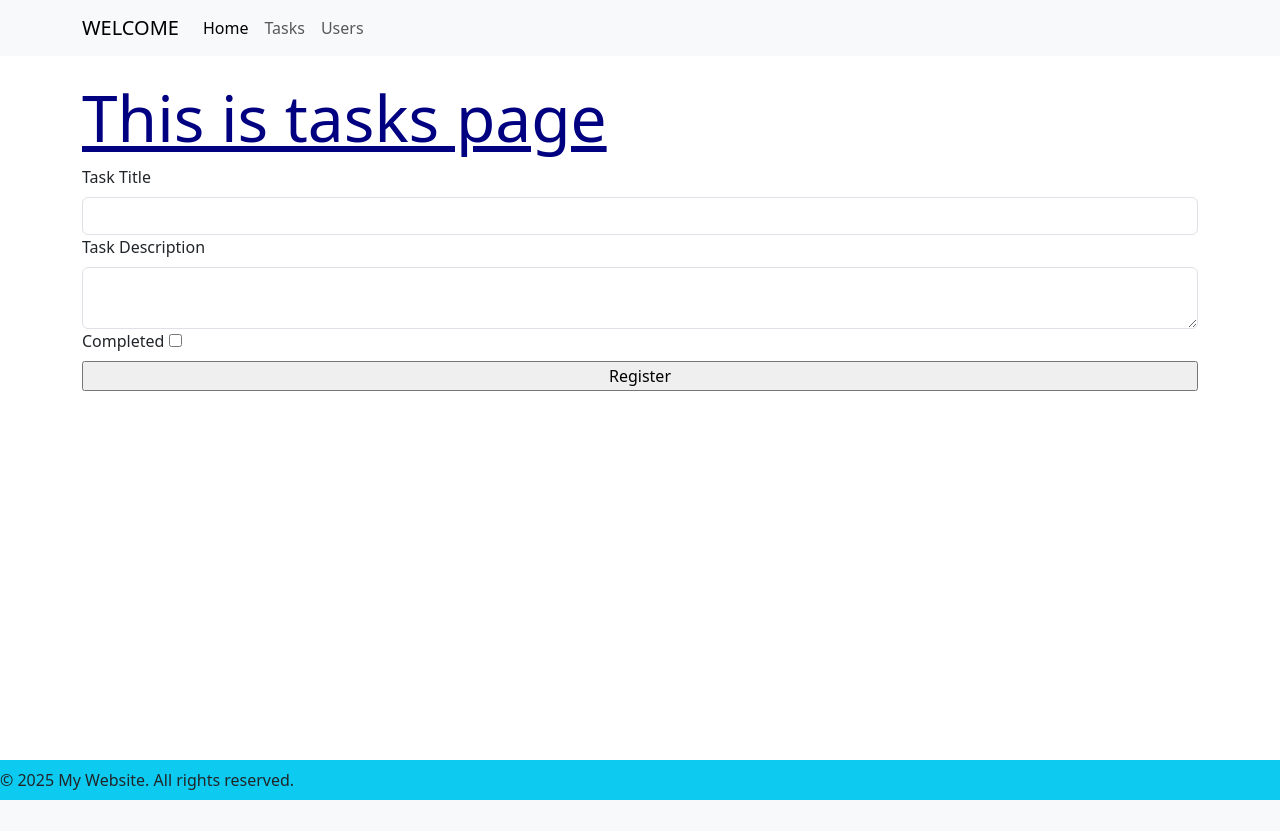
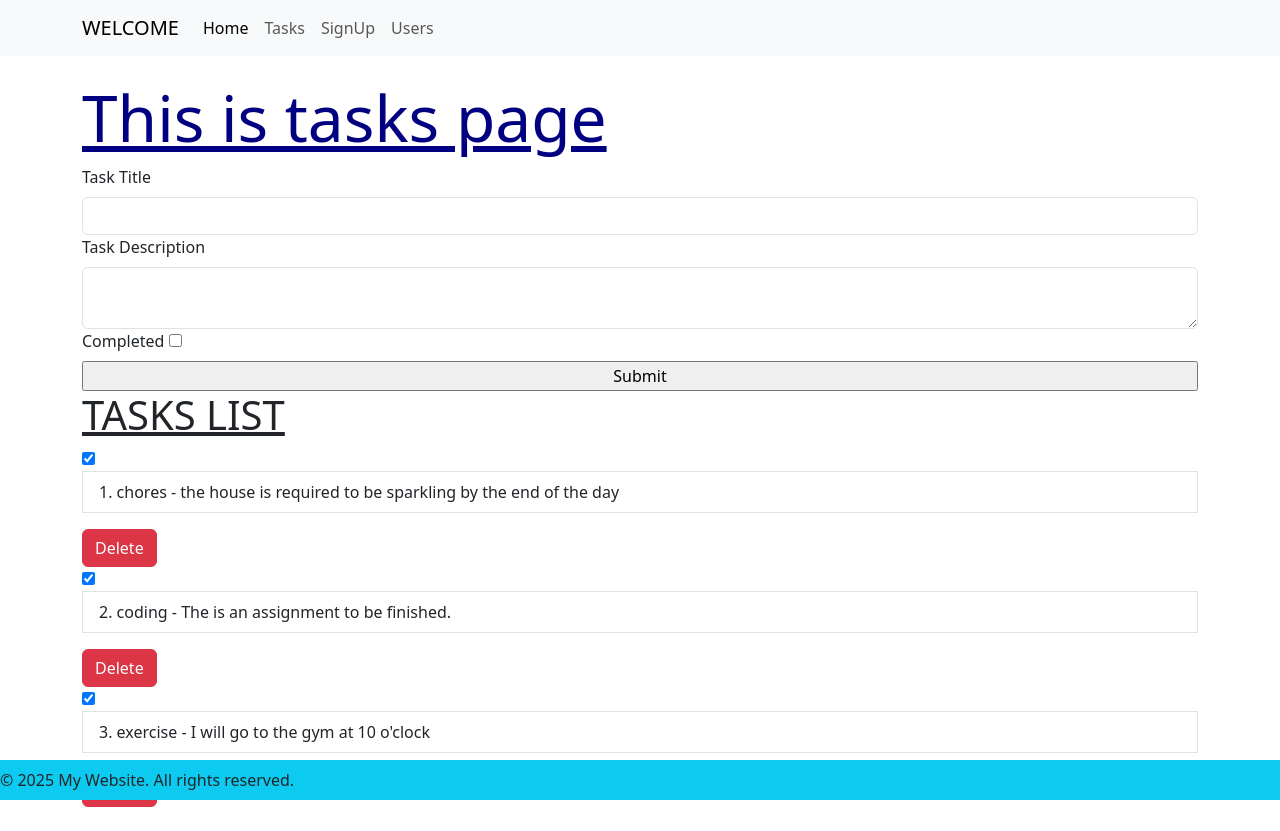
Before and after one commit to shannel890/Flask_Task_App, a Flask app: page /tasks in a window 1280 px wide. Before the commit the page ends 800 px from the top, so only its background shows below. Run offline with Flask 3, Linux system fonts and the light colour scheme.

Commit message:
modified base.html,index.html,register.html,tasks.html,forms.py,models.py and routes.py

```diff
--- a/app/forms.py
+++ b/app/forms.py
@@ -2,10 +2,10 @@ from flask_wtf import FlaskForm
 from wtforms import StringField,TextAreaField,BooleanField,SubmitField,PasswordField
 from wtforms.validators import DataRequired
 class Taskform(FlaskForm):
-    title = StringField('Task Title')
-    description = TextAreaField('Task Description')
+    title = StringField('Task Title', validators=[DataRequired()])
+    description = TextAreaField('Task Description', validators=[DataRequired()])
     completed = BooleanField('Completed')
-    submit = SubmitField('Register')
+    submit = SubmitField('Submit')
 
 
 class Userform(FlaskForm):
--- a/app/models.py
+++ b/app/models.py
@@ -29,6 +29,9 @@ class Task(db.Model):
     completed = db.Column(db.Boolean, default=False)
     user_id = db.Column(db.Integer, db.ForeignKey('user.id'), nullable=False)
 
+    def __repr__(self):
+        return f'Task {self.title}'
+
 def display_task(self):
     status = "Completed" if self.completed else "Pending"
     return f"Task ID: {self.id}, Title: {self.title}, Status: {status}, Description: {self.description}"
--- a/app/routes.py
+++ b/app/routes.py
@@ -1,21 +1,36 @@
-from flask import render_template,redirect,url_for
-from app import app
-from app.models import User
-from app.forms import Taskform
-from app.forms import Userform
-from app import db
+from flask import render_template,redirect,url_for,flash
+from app import app,db
+from app.models import User, Task
+from app.forms import Taskform, Userform
+@app.route('/')
+def home():
+    return render_template('index.html', title='Home',users=users)
 
 
+@app.route('/users2',methods=['GET','POST'])
+def users2():
+    users = User.query.all()
 
-@app.route('/')
-def home():
-     users = User.query.all()
-     return render_template('index.html', title='Home',users=users)
+    return render_template('users.html', title='Users',users=users)
 
 @app.route('/tasks',methods=['GET','POST'])
 def tasks():
     form = Taskform()
-    return render_template('tasks.html', title='tasks', form=form)
+    if form.validate_on_submit():
+        new_task = Task(
+            title=form.title.data,
+            description=form.description.data,
+            completed=form.completed.data,
+            user_id=1
+        )
+        db.session.add(new_task)
+        db.session.commit()
+        flash(f'Task {new_task.title} added successfully','success')
+
+        return redirect(url_for('tasks'))
+    tasks = Task.query.all()
+    return render_template('tasks.html', title='Tasks',form=form,tasks=tasks)
+
 
 @app.route('/users',methods=['GET','POST'])
 def users():
@@ -29,7 +44,33 @@ def users():
         )
         db.session.add(new_user)
         db.session.commit()
+
+        flash(f'Registration for {new_user.first_name} successful','success')
         return redirect(url_for('home'))
     return render_template('register.html', title='Register', user_form=form)
 
-    return render_template('register.html', title='Register', user_form=form)
+@app.route('/toggle_task/<int:task_id>',methods=["POST"])
+def toggle_task(task_id):
+    task = Task.query.get_or_404(task_id)
+    task.completed = not task.completed
+    db.session.commit()
+    flash(f'Task {task.title} status update','success')
+    return redirect(url_for('tasks'))
+
+
+
+@app.route('/delete_task/<int:task_id>', methods=["POST"])
+def delete_task(task_id):
+    task = Task.query.get_or_404(task_id)
+    db.session.delete(task)
+    db.session.commit()
+    flash(f'Task "{task.title}" has been deleted successfully!', 'success')
+    return redirect(url_for('tasks'))
+
+@app.route('/delete_user/<int:user_id>', methods=["POST"])
+def delete_user2(user_id):
+    task = Task.query.get_or_404(user_id)
+    db.session.delete(users2)
+    db.session.commit()
+    flash(f'User  has been deleted successfully!', 'success')
+    return redirect(url_for('users'))
--- a/app/templates/base.html
+++ b/app/templates/base.html
@@ -5,7 +5,6 @@
     <meta name="viewport" content="width=device-width, initial-scale=1.0">
     <title>{{ title }}</title>
 
-    <!-- Bootstrap CSS -->
     <link href="https://cdn.jsdelivr.net/npm/bootstrap@5.3.5/dist/css/bootstrap.min.css"
           rel="stylesheet"
           integrity="sha384-SgOJa3DmI69IUzQ2PVdRZhwQ+dy64/BUtbMJw1MZ8t5HZApcHrRKUc4W0kG879m7"
@@ -13,7 +12,6 @@
 </head>
 <body>
 
-    <!-- Navigation Bar -->
     <nav class="navbar navbar-expand-lg bg-body-tertiary">
         <div class="container">
             <a class="navbar-brand" href="#">WELCOME</a>
@@ -32,25 +30,35 @@
                         <a class="nav-link" href="{{ url_for('tasks') }}">Tasks</a>
                     </li>
                     <li class="nav-item">
-                        <a class="nav-link" href="{{ url_for('users') }}">Users</a>
+                        <a class="nav-link" href="{{ url_for('users') }}">SignUp</a>
+                    </li>
+                    <li class="nav-item">
+                        <a class="nav-link" href="{{ url_for('users2') }}">Users</a>
                     </li>
                 </ul>
             </div>
         </div>
     </nav>
+    {% with messages = get_flashed_messages(with_categories=True) %}
+        {% if messages %}
+            {% for category,message in messages %}
+                <div class="alert alert-{{ category }}">
+                    {{ message }}
+                </div>
 
-    <!-- Main Content Area -->
+            {% endfor %}
+        {% endif %}
+    {% endwith %}
+
     <main class="container my-4">
         {% block content %}
         {% endblock %}
     </main>
 
-    <!-- Footer -->
     <footer class="bg-info text-center text-lg-start w-100 position-fixed bottom-0 py-2">
         <p class="mb-0">&copy; 2025 My Website. All rights reserved.</p>
     </footer>
 
-    <!-- Bootstrap JS Bundle -->
     <script src="https://cdn.jsdelivr.net/npm/bootstrap@5.3.5/dist/js/bootstrap.bundle.min.js"
             integrity="sha384-k6d4wzSIapyDyv1kpU366/PK5hCdSbCRGRCMv+eplOQJWyd1fbcAu9OCUj5zNLiq"
             crossorigin="anonymous"></script>
--- a/app/templates/index.html
+++ b/app/templates/index.html
@@ -2,11 +2,7 @@
 {% block content %}
 <h1 style="color: aquamarine; font-size: 4em;text-decoration: underline;">Welcome to home page</h1>
 <p><h1>This is the home page of my page .</h1></p>
-<ul class="list-group">
-    {% for user in users %}
-        <li class="list-group-item">{{ loop.index }}. {{ user }}</li>
-        <!-- {{ users}} -->
-    {% endfor %}
+
 
 
 {% endblock %}
--- a/app/templates/register.html
+++ b/app/templates/register.html
@@ -1,7 +1,7 @@
 {% extends "base.html" %}
 {% block content %}
 <div class="container">
-<h1 style="color: navy;font-size: 4em;text-decoration: underline;">USERS</h1>
+<h1 style="color: navy;font-size: 4em;text-decoration: underline;">SIGN UP!</h1>
 
 </ul>
 <form action="" method="post">
--- a/app/templates/tasks.html
+++ b/app/templates/tasks.html
@@ -3,16 +3,43 @@
 {% block content %}
 <h1 style="color: navy;font-size: 4em;text-decoration: underline;">This is tasks page</h1>
 <form action="" method="post">
+    {{ form.hidden_tag() }}
     {{ form.title.label(class="form-label") }}
     {{ form.title(size=20,class="form-control w-100") }}
 
     {{ form.description.label(class="form-label") }}
-    {{ form.description (class="form-control w-100")}}
+    {{ form.description(class="form-control w-100")}}
 
-    {{ form.completed.label (class="form-label")}}
+    {{ form.completed.label(class="form-label")}}
     {{ form.completed }}
 
-    {{ form.submit (class=" btn-primary,form-control w-100")}}
+    {{ form.submit(class=" btn-primary,form-control w-100")}}
 
 </form>
+<h1  style="text-decoration: underline; ">TASKS LIST</h1>
+
+<div  class="list-group">
+    {% for task in tasks %}
+    <form action="{{ url_for('toggle_task', task_id=task.id) }}" method="post" style="display: inline;">
+    <input type="checkbox"
+
+    {% if task.completed %} checked
+
+    {% endif %}
+
+    onchange="this.form.submit()"
+
+id="tasks-{{ task.id }}">
+</form>
+<p class="list-group-item">{{ loop.index }}. {{ task.title }}  -  {{ task.description }}</p>
+
+<form action="{{ url_for('delete_task', task_id=task.id) }}" method="post" onsubmit="return confirm('Are you sure you want to delete this task?');">
+    <button type="submit" class="btn btn-danger btn-xx-lg">Delete</button>
+</form>
+    {% endfor %}
+</div>
+<div>
+
+</div>
+
 {% endblock %}
```
Also changed, not shown: app/templates/users.html (added, +11 -0 lines), instance/shannel.db.
